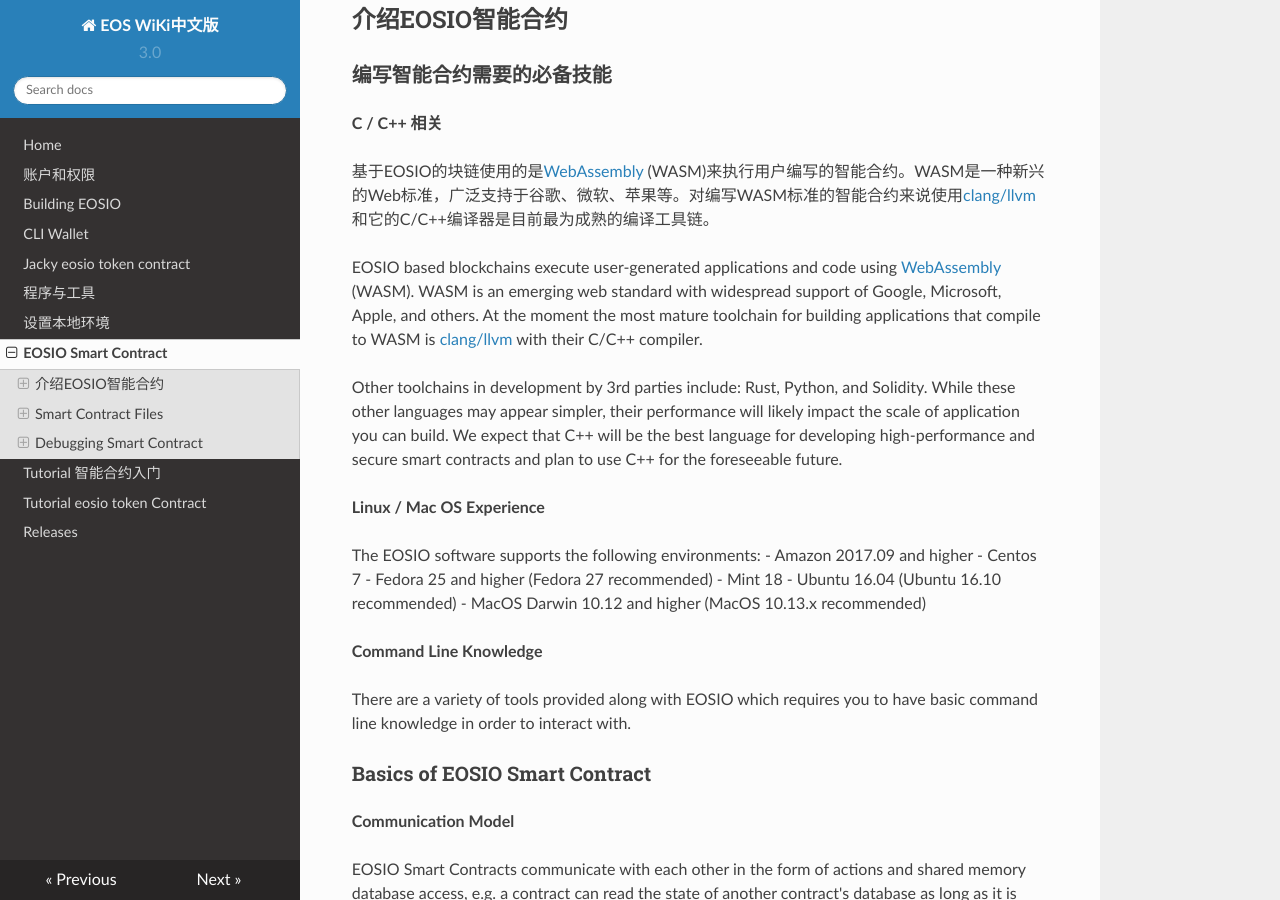
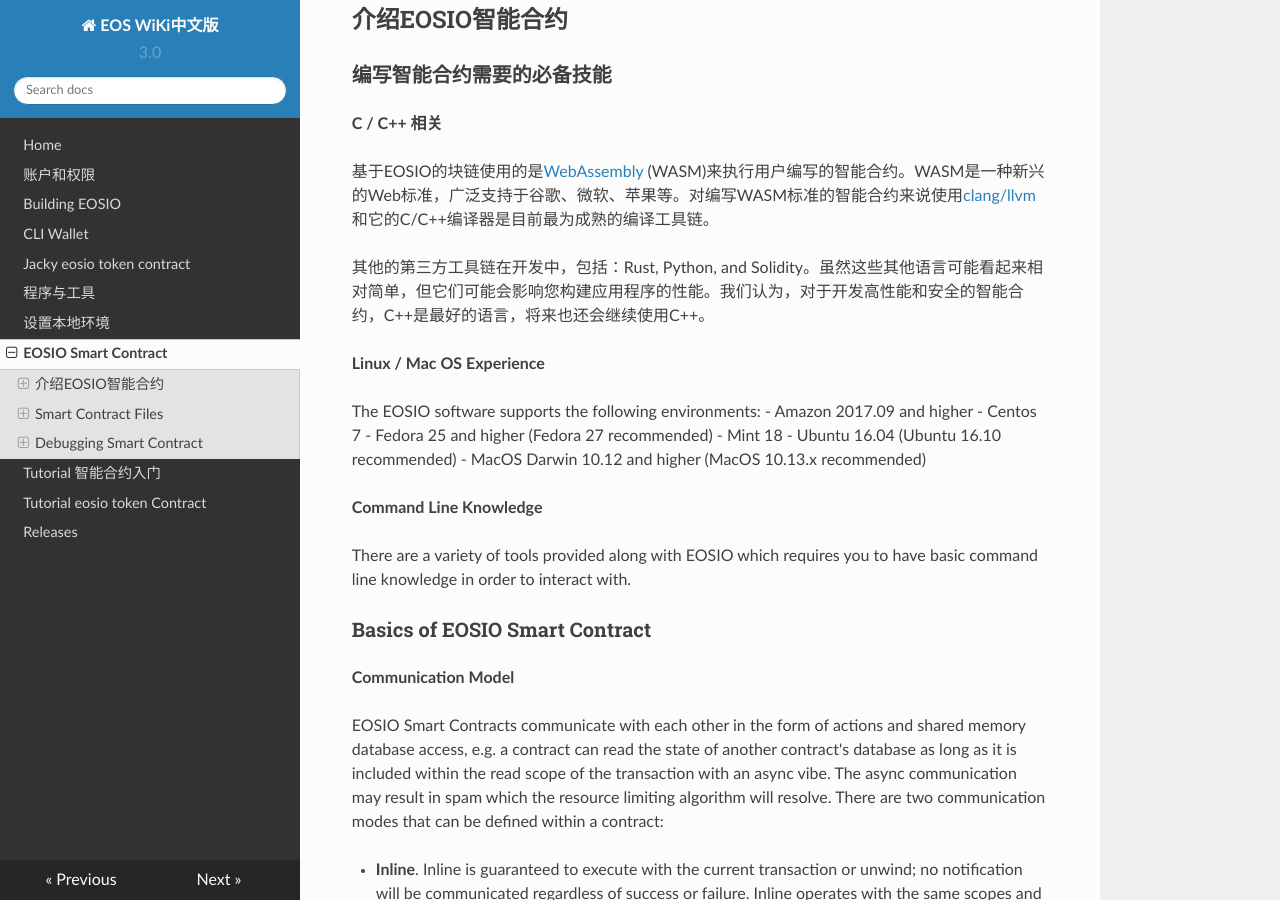
Before and after one commit to eostea/eos-wiki, an MkDocs documentation site: the page built from docs/Smart-Contract.md, in a window 1280 px wide and 900 px high, scrolled down 496 px. Built offline with MkDocs 1.6.1, drawn with Linux system fonts in a browser that asks for light colours; nearby versions of some CDN libraries.

Commit message:
Update Smart-Contract.md

```diff
--- a/docs/Smart-Contract.md
+++ b/docs/Smart-Contract.md
@@ -26,9 +26,7 @@
 
 基于EOSIO的块链使用的是[WebAssembly](http://webassembly.org/) (WASM)来执行用户编写的智能合约。WASM是一种新兴的Web标准，广泛支持于谷歌、微软、苹果等。对编写WASM标准的智能合约来说使用[clang/llvm](https://clang.llvm.org/)和它的C/C++编译器是目前最为成熟的编译工具链。
 
-EOSIO based blockchains execute user-generated applications and code using [WebAssembly](http://webassembly.org/) (WASM). WASM is an emerging web standard with widespread support of Google, Microsoft, Apple, and others. At the moment the most mature toolchain for building applications that compile to WASM is [clang/llvm](https://clang.llvm.org/) with their C/C++ compiler.
-
-Other toolchains in development by 3rd parties include: Rust, Python, and Solidity. While these other languages may appear simpler, their performance will likely impact the scale of application you can build. We expect that C++ will be the best language for developing high-performance and secure smart contracts and plan to use C++ for the foreseeable future.
+其他的第三方工具链在开发中，包括：Rust, Python, and Solidity。虽然这些其他语言可能看起来相对简单，但它们可能会影响您构建应用程序的性能。我们认为，对于开发高性能和安全的智能合约，C++是最好的语言，将来也还会继续使用C++。
 
 **Linux / Mac OS Experience**
 
```
